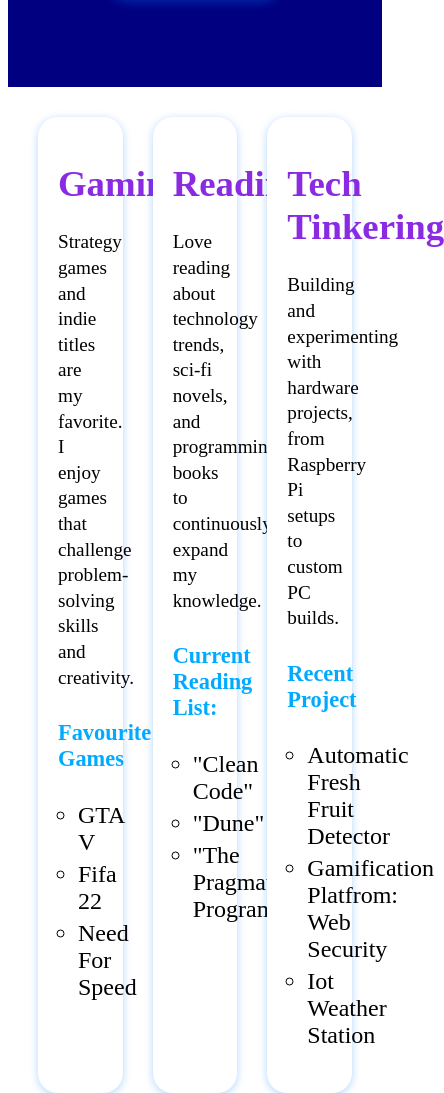
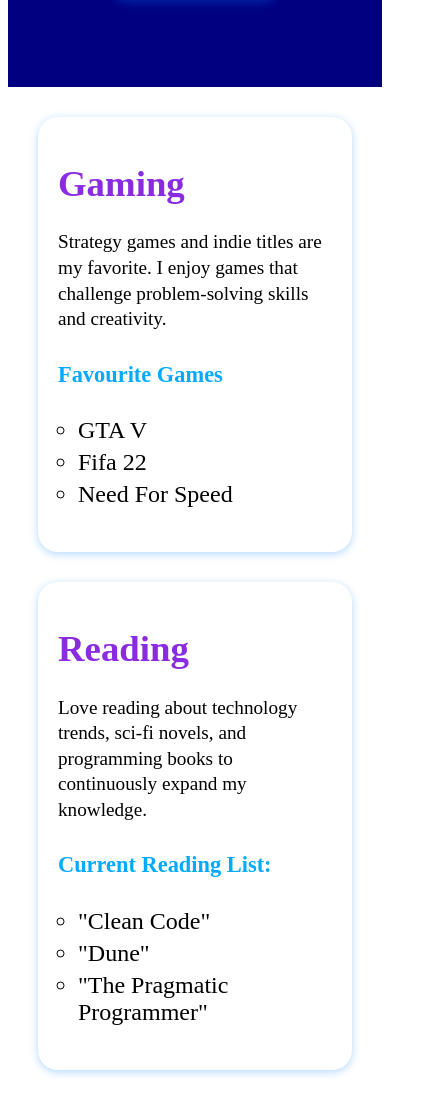
Before and after one commit to inankarim/The-Portfolio, a plain HTML site: page Hobbie.html in a window 390 px wide. Shown: the part 587-1680 px from the top of the page, 444 px wide, since content can reach past the window. Drawn offline with Linux system fonts and the light colour scheme.

Commit message:
2nd commit

```diff
--- a/styles/hobbies.css
+++ b/styles/hobbies.css
@@ -79,3 +79,11 @@ header >h2{
  .card-list li {
       margin: 5px 0;
     }
+@media  screen and (max-width:625px) {
+    .main{
+    display: grid;
+    grid-template-columns: repeat(1,1fr);
+    margin: 30px;
+    gap: 30px;
+}
+}
--- a/styles/style.css
+++ b/styles/style.css
@@ -472,7 +472,7 @@ blockquote {
 
 .contact-form button {
   background: linear-gradient(to right, #0052cc, #36d1dc);
-  color:
+}
 
 
 @media screen and (max-width:625px) {
```
Also changed, not shown: Project.html (+1 -1 lines).
